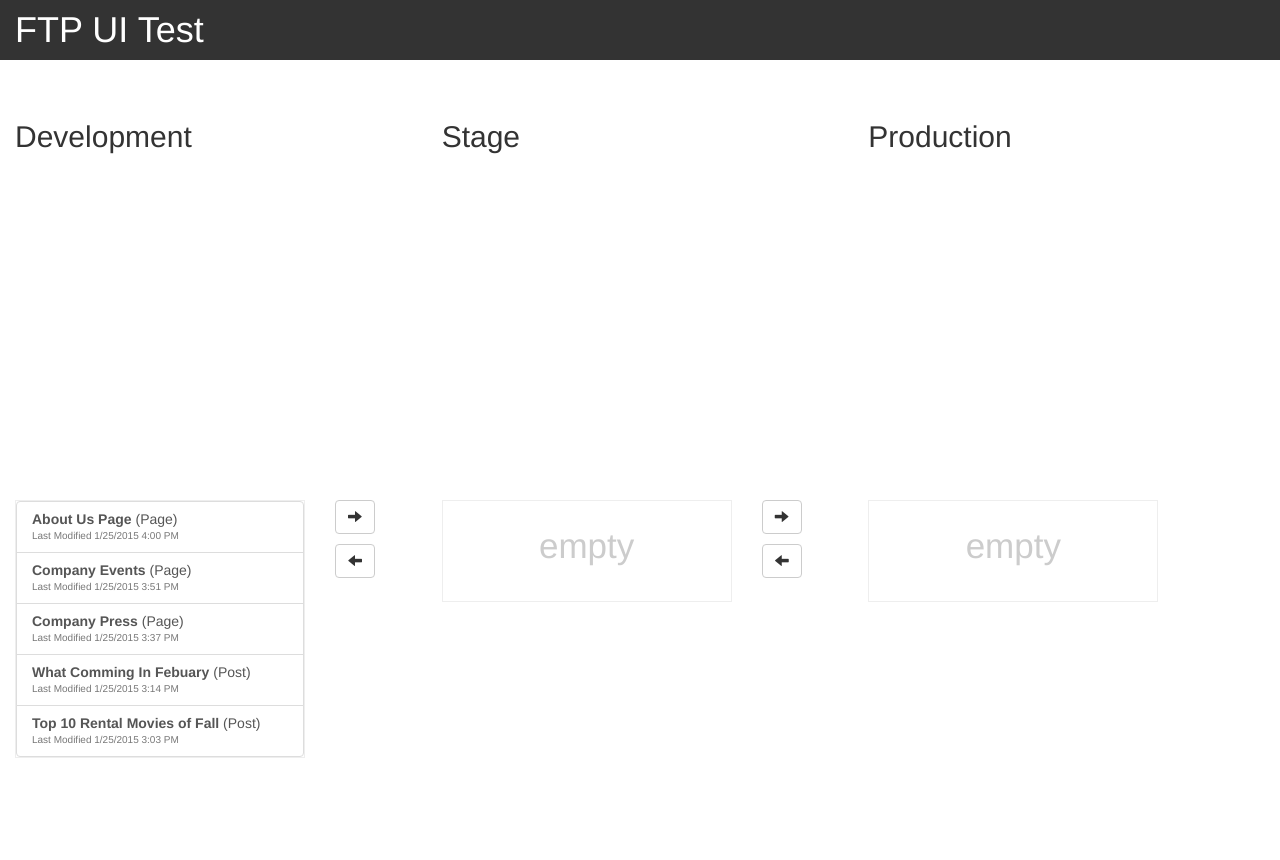
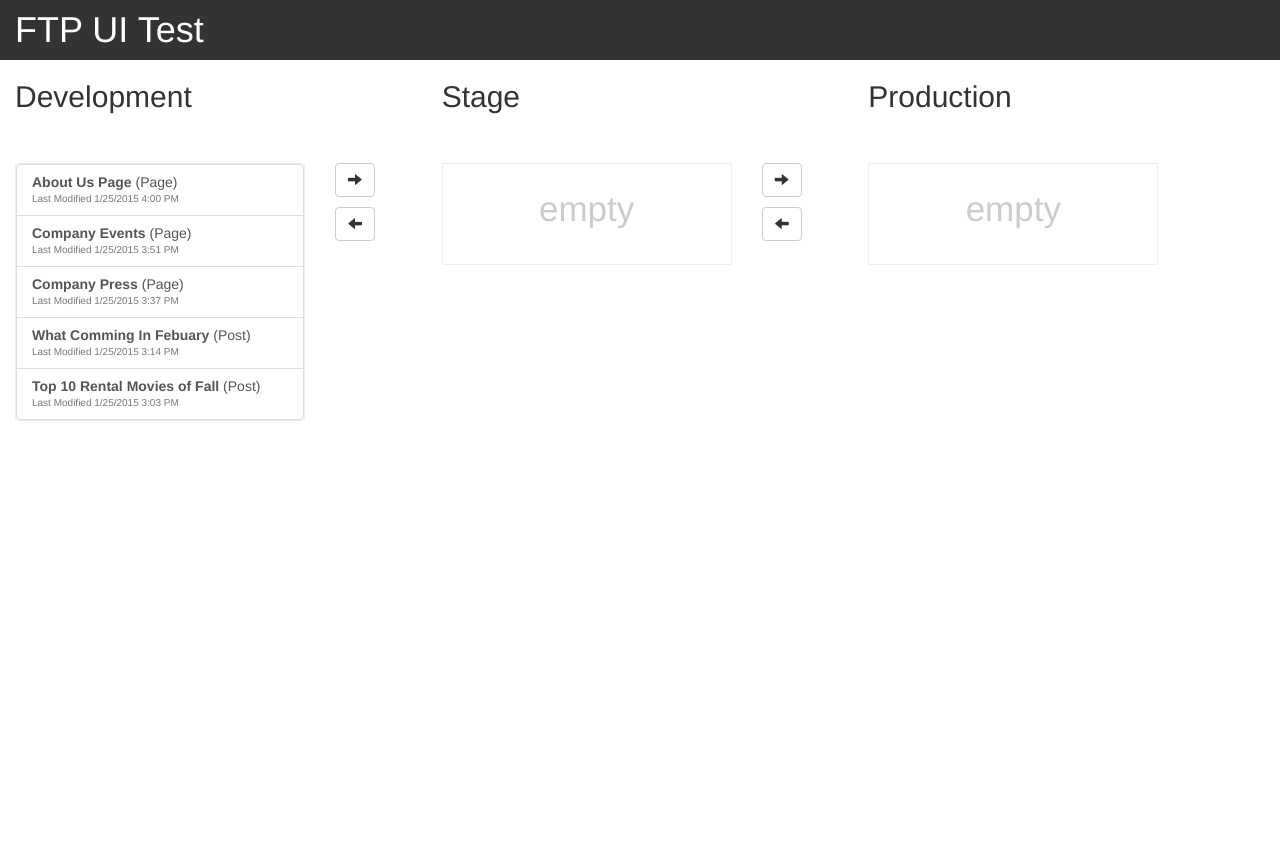
Before and after one commit to sgehringDesign/thinkful-ftplist, a plain HTML site: page index.html in a window 1280 px wide. After the commit the page ends 800 px from the top, so only its background shows below. Drawn offline with nearby package versions, Linux system fonts and the light colour scheme.

Commit message:
fixed bottom margin

```diff
--- a/index.html
+++ b/index.html
@@ -123,13 +123,13 @@
 </header>
 <div class="container-fluid">
   <div class="row">
-    <div class="col-ftp-wrapper col-xs-4" >
+    <div class="col-xs-4" >
       <h2>Development</h2>
     </div>
-    <div class="col-ftp-wrapper col-xs-4" >
+    <div class="col-xs-4" >
       <h2>Stage</h2>
     </div>
-    <div class="col-ftp-wrapper col-xs-4" >
+    <div class="col-xs-4" >
       <h2>Production</h2>
     </div>
   </div>
```
